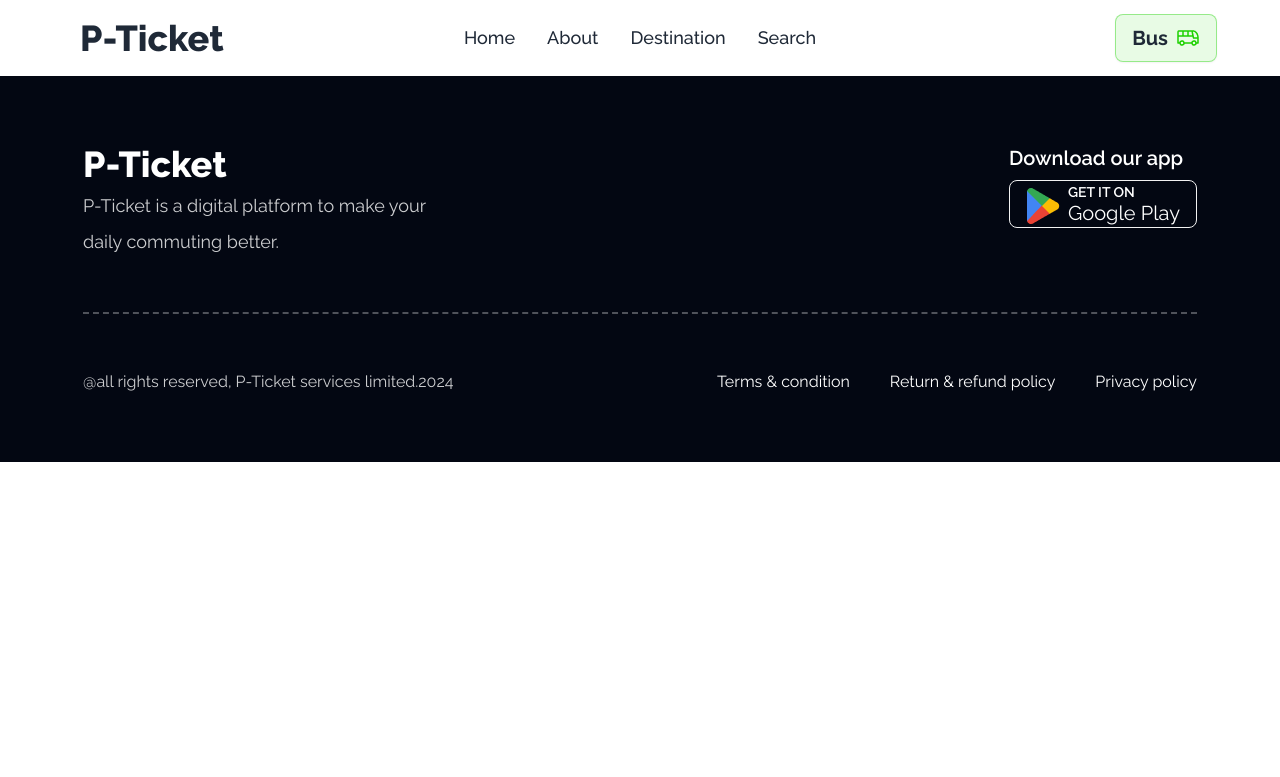
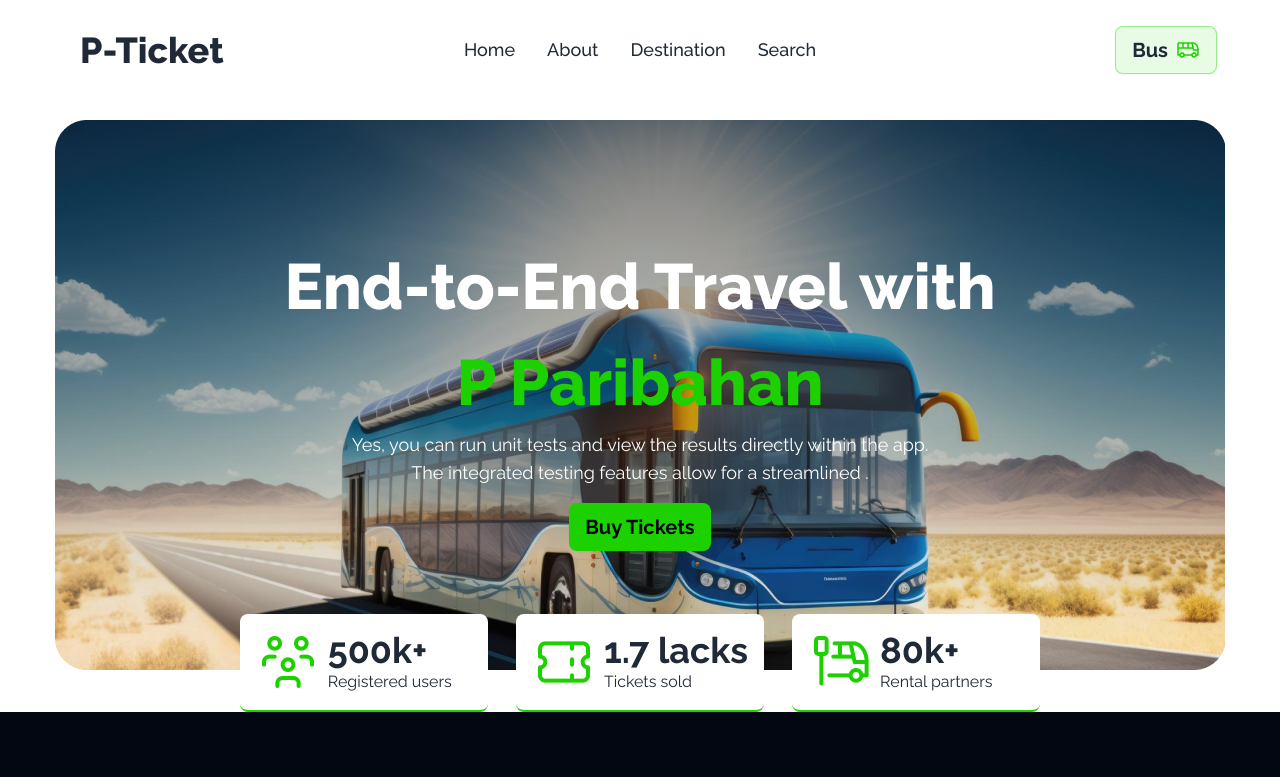
Before and after one commit to ramim-ahmed/p-ticket-web-app, a plain HTML site: page index.html in a window 1280 px wide. Shown: the top 777 px of the page. Drawn offline with nearby package versions, Linux system fonts and the light colour scheme.

Commit message:
[DONE] banner-section

```diff
--- a/index.html
+++ b/index.html
@@ -26,7 +26,7 @@
       <!-- header -->
       <header>
         <div class="max-w-[1170px] mx-auto">
-          <div class="navbar bg-base-100">
+          <div class="navbar py-5 bg-base-100">
             <div class="navbar-start">
               <div class="dropdown">
                 <div tabindex="0" role="button" class="btn btn-ghost lg:hidden">
@@ -76,6 +76,67 @@
         </div>
       </header>
       <!-- banner -->
+      <div class="max-w-[1170px] mx-auto mt-5">
+        <div
+          class="bg-[url('./images/banner.png')] h-[550px] object-cover flex justify-center items-center"
+        >
+          <div class="text-center">
+            <h1 class="text-[64px] font-extrabold text-white">
+              End-to-End Travel with
+            </h1>
+            <h1 class="text-[64px] font-extrabold text-[#1DD100]">
+              P Paribahan
+            </h1>
+            <p class="text-white text-lg">
+              Yes, you can run unit tests and view the results directly within
+              the app. <br />
+              The integrated testing features allow for a streamlined .
+            </p>
+            <button
+              class="btn mt-4 bg-[#1DD100] border-none text-[#030712] text-xl font-bold"
+              type="button"
+            >
+              Buy Tickets
+            </button>
+          </div>
+        </div>
+      </div>
+      <!-- achivements -->
+      <div class="max-w-[1170px] mx-auto">
+        <div class="flex justify-center lg:-mt-14 lg:py-0 py-10">
+          <div class="grid grid-cols-1 lg:grid-cols-3 gap-7">
+            <div
+              class="flex items-center bg-white rounded-lg p-4 border-b-2 border-[#1DD100]"
+            >
+              <img src="./images/people.png" alt="" />
+              <div class="ml-2">
+                <h2 class="text-4xl font-bold">500k+</h2>
+                <p>Registered users</p>
+              </div>
+            </div>
+            <!-- section-2 -->
+            <div
+              class="flex items-center bg-white rounded-lg p-4 border-b-2 border-[#1DD100]"
+            >
+              <img src="./images/ticket-cupon.png" alt="" />
+              <div class="ml-2">
+                <h2 class="text-4xl font-bold">1.7 lacks</h2>
+                <p>Tickets sold</p>
+              </div>
+            </div>
+            <!-- section-3 -->
+            <div
+              class="flex items-center bg-white rounded-lg p-4 border-b-2 border-[#1DD100]"
+            >
+              <img src="./images/stoppage.png" alt="" />
+              <div class="ml-2">
+                <h2 class="text-4xl font-bold">80k+</h2>
+                <p>Rental partners</p>
+              </div>
+            </div>
+          </div>
+        </div>
+      </div>
       <!-- offers -->
       <!-- paribahan -->
       <!-- footer -->
```
